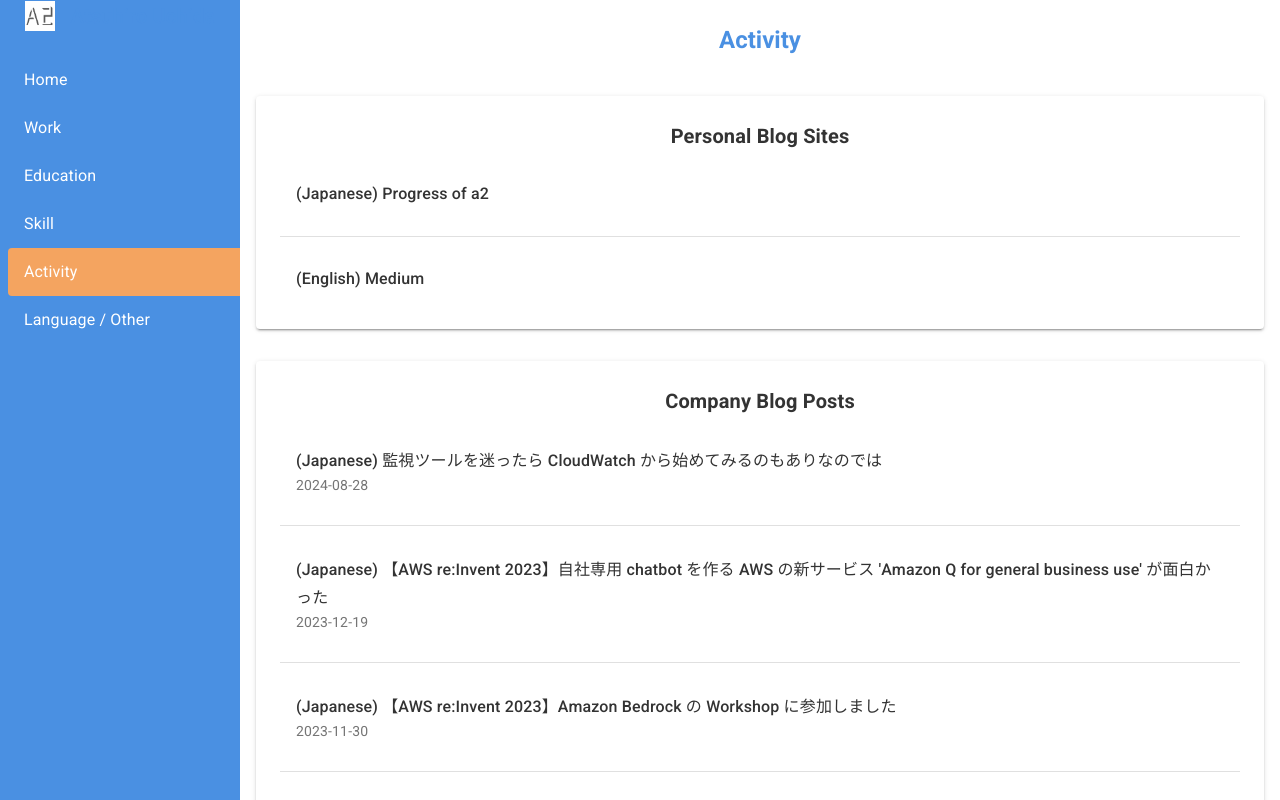
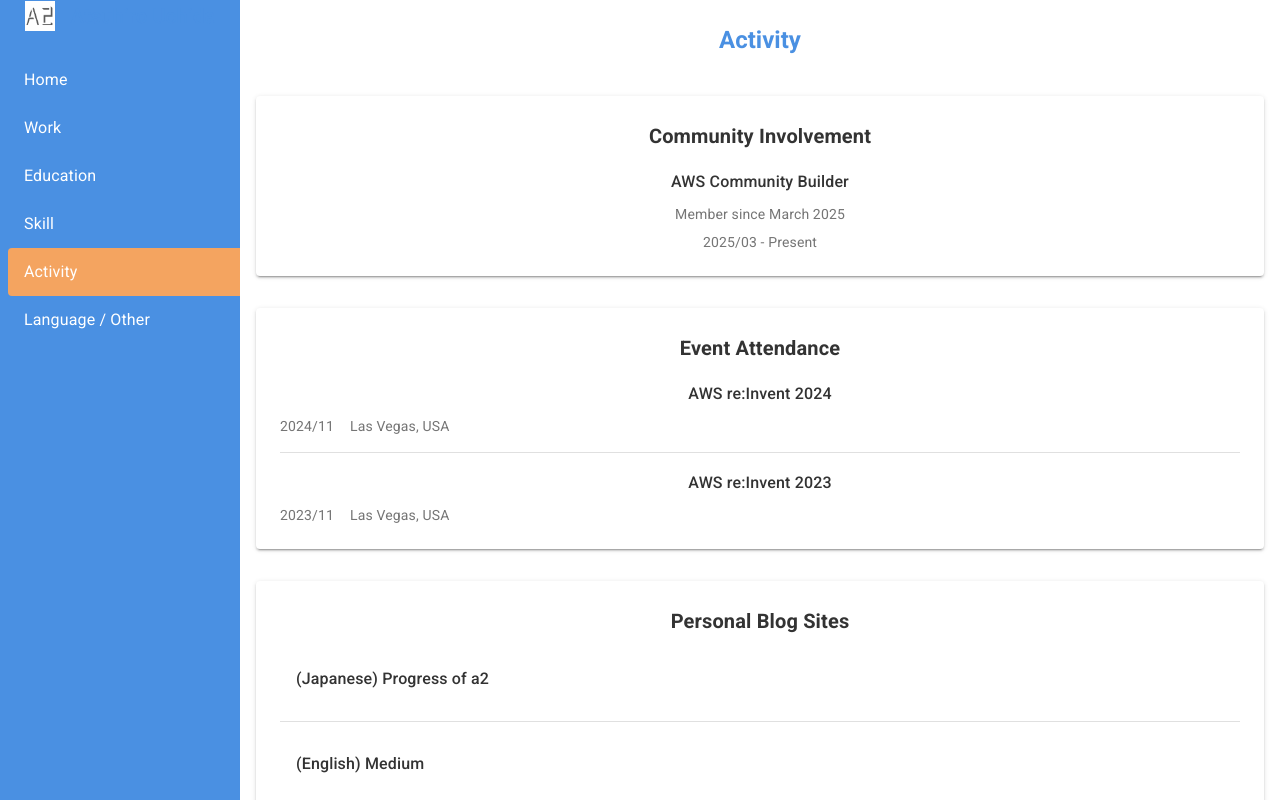
Before and after one commit to timtoronto634/timtoronto634.github.io, a React (Vite) app: page / in a window 1280 px wide. Both pictures are taken after a click on the item "Activity". Shown: the top 800 px of the page. Built offline with nearby package versions, Linux system fonts and the light colour scheme.

Commit message:
feat: add Community Involvement and Event Attendance sections to Activity component

```diff
--- a/src/components/Activity.tsx
+++ b/src/components/Activity.tsx
@@ -8,10 +8,80 @@
   language: string;
 }
 
+interface CommunityInvolvement {
+  title: string;
+  description: string;
+  period: string;
+}
+
+interface EventAttendance {
+  title: string;
+  date: string;
+  location: string;
+}
+
 interface BlogData {
+  community_involvement: CommunityInvolvement[];
+  event_attendance: EventAttendance[];
   personal_blogs: BlogPost[];
   company_blogs: BlogPost[];
 }
+
+interface CommunityInvolvementSectionProps {
+  items: CommunityInvolvement[];
+}
+
+const CommunityInvolvementSection: React.FC<CommunityInvolvementSectionProps> = ({ items }) => (
+  <Paper elevation={2} sx={{ p: 3 }}>
+    <Typography variant='h6' sx={{ color: '#333', mb: 2, fontWeight: 'bold' }}>
+      Community Involvement
+    </Typography>
+    <Stack divider={<Divider />} spacing={2}>
+      {items.map((item, index) => (
+        <Stack key={index} spacing={1}>
+          <Typography variant='subtitle1' sx={{ color: '#333', fontWeight: 500 }}>
+            {item.title}
+          </Typography>
+          <Typography variant='body2' sx={{ color: 'grey.600' }}>
+            {item.description}
+          </Typography>
+          <Typography variant='body2' sx={{ color: 'grey.600' }}>
+            {item.period}
+          </Typography>
+        </Stack>
+      ))}
+    </Stack>
+  </Paper>
+);
+
+interface EventAttendanceSectionProps {
+  items: EventAttendance[];
+}
+
+const EventAttendanceSection: React.FC<EventAttendanceSectionProps> = ({ items }) => (
+  <Paper elevation={2} sx={{ p: 3 }}>
+    <Typography variant='h6' sx={{ color: '#333', mb: 2, fontWeight: 'bold' }}>
+      Event Attendance
+    </Typography>
+    <Stack divider={<Divider />} spacing={2}>
+      {items.map((item, index) => (
+        <Stack key={index} spacing={1}>
+          <Typography variant='subtitle1' sx={{ color: '#333', fontWeight: 500 }}>
+            {item.title}
+          </Typography>
+          <Stack direction='row' spacing={2}>
+            <Typography variant='body2' sx={{ color: 'grey.600' }}>
+              {item.date}
+            </Typography>
+            <Typography variant='body2' sx={{ color: 'grey.600' }}>
+              {item.location}
+            </Typography>
+          </Stack>
+        </Stack>
+      ))}
+    </Stack>
+  </Paper>
+);
 
 const Title: React.FC = () => (
   <Typography variant='h5' sx={{ p: 1, color: '#4A90E2', fontWeight: 'bold' }}>
@@ -73,19 +143,28 @@
   return (
     <Stack spacing={4}>
       <Title />
+      {data.community_involvement && data.community_involvement.length > 0 && (
+        <CommunityInvolvementSection items={data.community_involvement} />
+      )}
+      {data.event_attendance && data.event_attendance.length > 0 && (
+        <EventAttendanceSection items={data.event_attendance} />
+      )}
       {data.personal_blogs && data.personal_blogs.length > 0 && (
         <BlogSection title='Personal Blog Sites' posts={data.personal_blogs} />
       )}
       {data.company_blogs && data.company_blogs.length > 0 && (
         <BlogSection title='Company Blog Posts' posts={data.company_blogs} />
       )}
-      {!data.personal_blogs?.length && !data.company_blogs?.length && (
-        <Paper elevation={2} sx={{ p: 3 }}>
-          <Typography variant='body1' sx={{ color: 'grey.600', textAlign: 'center' }}>
-            No blog posts found
-          </Typography>
-        </Paper>
-      )}
+      {!data.community_involvement?.length &&
+        !data.event_attendance?.length &&
+        !data.personal_blogs?.length &&
+        !data.company_blogs?.length && (
+          <Paper elevation={2} sx={{ p: 3 }}>
+            <Typography variant='body1' sx={{ color: 'grey.600', textAlign: 'center' }}>
+              No activity data found
+            </Typography>
+          </Paper>
+        )}
     </Stack>
   );
 };
--- a/src/data/blog.yml
+++ b/src/data/blog.yml
@@ -1,3 +1,16 @@
+community_involvement:
+  - title: 'AWS Community Builder'
+    description: 'Member since March 2025'
+    period: '2025/03 - Present'
+
+event_attendance:
+  - title: 'AWS re:Invent 2024'
+    date: '2024/11'
+    location: 'Las Vegas, USA'
+  - title: 'AWS re:Invent 2023'
+    date: '2023/11'
+    location: 'Las Vegas, USA'
+
 personal_blogs:
   - title: '(Japanese) Progress of a2'
     url: 'https://timtoronto634.hatenablog.com/'
```
